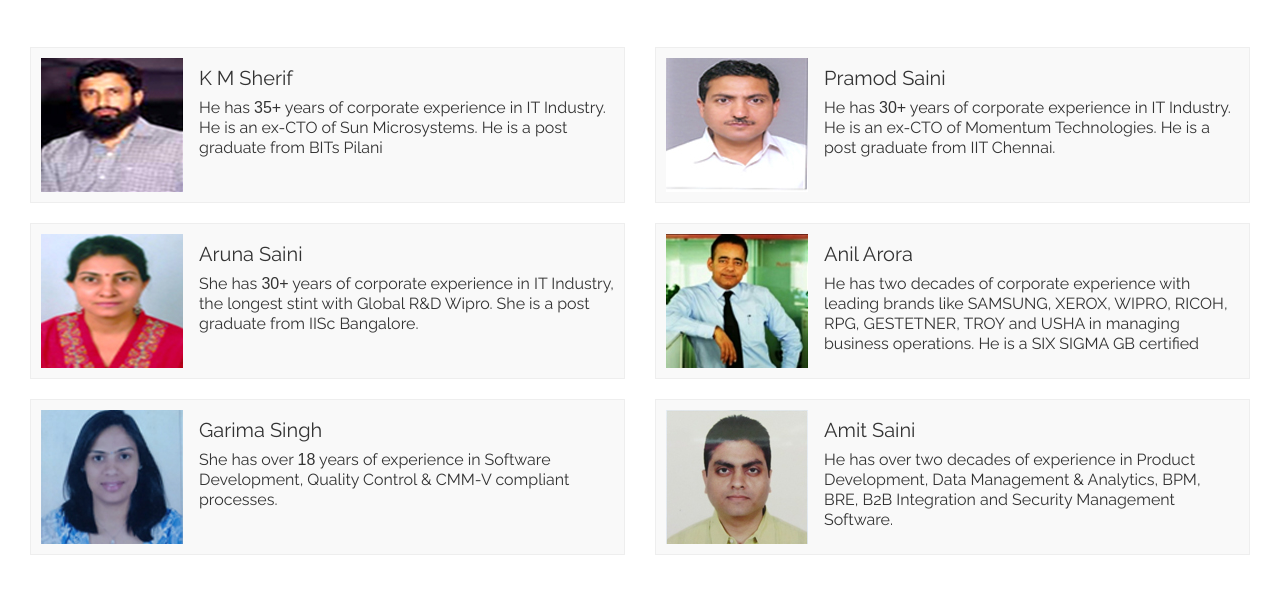
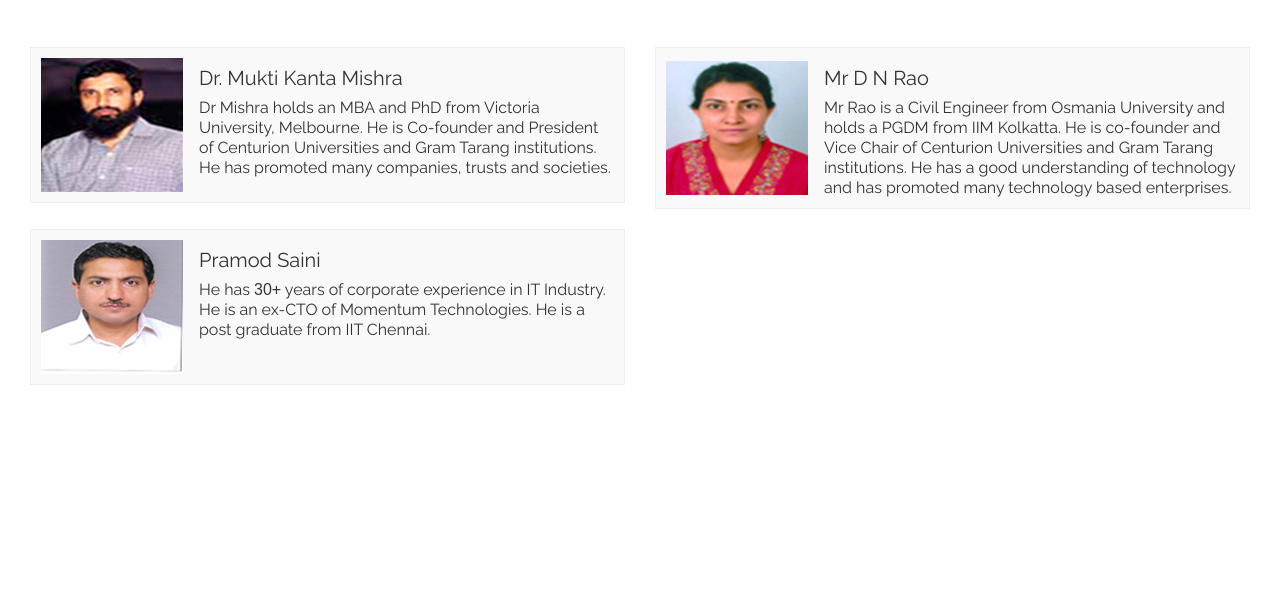
Before and after one commit to RakeshKRay/exam, a plain HTML site: page our-team.html in a window 1280 px wide. Shown: the part 176-770 px from the top of the page. Drawn offline with nearby package versions, Linux system fonts and the light colour scheme; a web font is replaced by a local one.

Commit message:
updated team

```diff
--- a/our-team.html
+++ b/our-team.html
@@ -57,8 +57,18 @@
                     <div class="media">
                         <img src="images/team/img1.jpg" class="align-self-center mr-3 img-fluid" alt="...">
                         <div class="media-body">
-                            <h5 class="mt-0">K M Sherif</h5>
-                            <p>He has <span class="num">35+</span> years of corporate experience in IT Industry. He is an ex-CTO of Sun Microsystems. He is a post graduate from BITs Pilani</p>
+                            <h5 class="mt-0">Dr. Mukti Kanta Mishra</h5>
+                            <p>Dr Mishra holds an MBA and PhD from Victoria University, Melbourne. He is Co-founder and President of Centurion Universities and Gram Tarang institutions. He has promoted many companies, trusts and societies.</p>
+                        </div>
+                    </div>
+                </div>
+
+                <div class="col-lg-6 col1">
+                    <div class="media">
+                        <img src="images/team/img3.jpg" class="align-self-center mr-3 img-fluid" alt="...">
+                        <div class="media-body">
+                            <h5 class="mt-0">Mr D N Rao</h5>
+                            <p>Mr Rao is a Civil Engineer from Osmania University and holds a PGDM from IIM Kolkatta. He is co-founder and Vice Chair of Centurion Universities and Gram Tarang institutions. He has a good understanding of technology and has promoted many technology based enterprises. </p>
                         </div>
                     </div>
                 </div>
@@ -69,46 +79,6 @@
                         <div class="media-body">
                             <h5 class="mt-0">Pramod Saini</h5>
                             <p>He has <span class="num">30+</span> years of corporate experience in IT Industry. He is an ex-CTO of Momentum Technologies. He is a post graduate from IIT Chennai. </p>
-                        </div>
-                    </div>
-                </div>
-
-                <div class="col-lg-6 col1">
-                    <div class="media">
-                        <img src="images/team/img3.jpg" class="align-self-center mr-3 img-fluid" alt="...">
-                        <div class="media-body">
-                            <h5 class="mt-0">Aruna Saini</h5>
-                            <p>She has <span class="num">30+</span> years of corporate experience in IT Industry, the longest stint with Global R&D Wipro. She is a post graduate from IISc Bangalore. </p>
-                        </div>
-                    </div>
-                </div>
-
-                <div class="col-lg-6 col1">
-                    <div class="media">
-                        <img src="images/team/img4.jpg" class="align-self-center mr-3 img-fluid" alt="...">
-                        <div class="media-body">
-                            <h5 class="mt-0">Anil Arora</h5>
-                            <p>He has two decades of corporate experience with leading brands like SAMSUNG, XEROX, WIPRO, RICOH, RPG, GESTETNER, TROY and USHA in managing business operations. He is a SIX SIGMA GB certified</p>
-                        </div>
-                    </div>
-                </div>
-
-                <div class="col-lg-6 col1">
-                    <div class="media">
-                        <img src="images/team/img5.jpg" class="align-self-center mr-3 img-fluid" alt="...">
-                        <div class="media-body">
-                            <h5 class="mt-0">Garima Singh</h5>
-                            <p>She has over <span class="num">18</span> years of experience in Software Development, Quality Control & CMM-V compliant processes.</p>
-                        </div>
-                    </div>
-                </div>
-
-                <div class="col-lg-6 col1">
-                    <div class="media">
-                        <img src="images/team/img6.jpg" class="align-self-center mr-3 img-fluid" alt="...">
-                        <div class="media-body">
-                            <h5 class="mt-0">Amit Saini</h5>
-                            <p>He has over two decades of experience in Product Development, Data Management & Analytics, BPM, BRE, B2B Integration and Security Management Software.</p>
                         </div>
                     </div>
                 </div>
```
